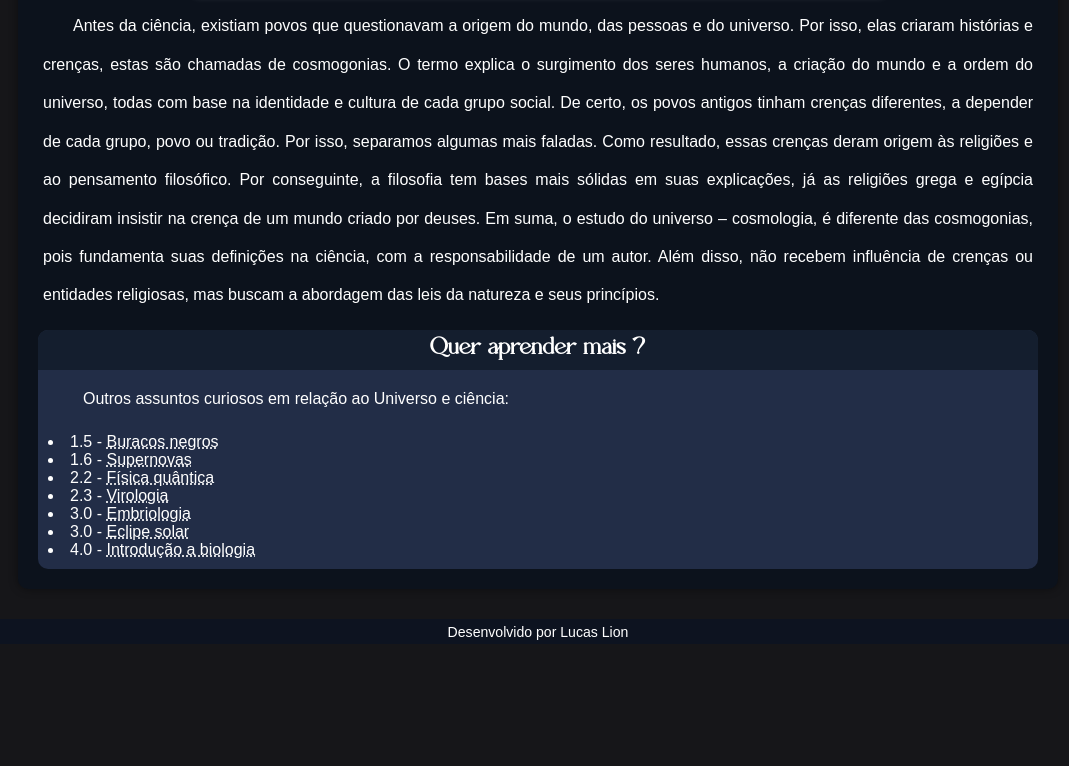
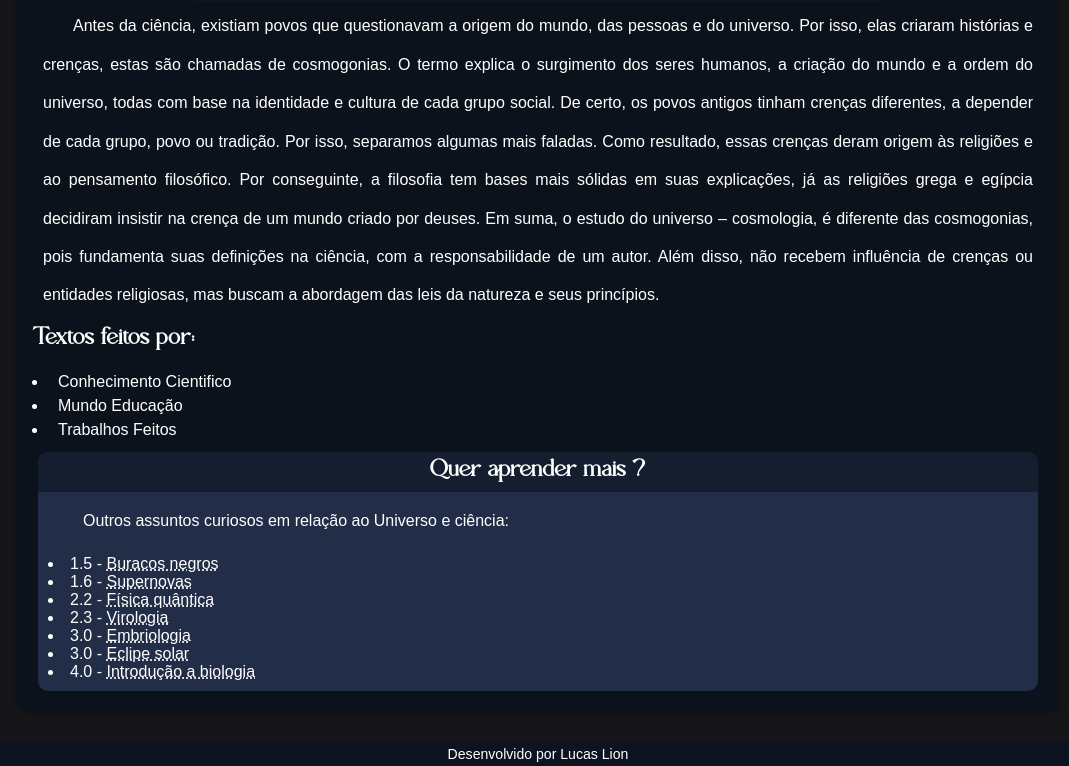
Before and after one commit to Lucas-Lion/Html-css, a plain HTML site: page Atividades/11 Veritas/index.html in a window 1280 px wide. Shown: the part 2573-3339 px from the top of the page, without its empty margins (102-1171 px from the left). Before the commit the page ends 3217 px from the top, so only its background shows below. Drawn offline with Linux system fonts and the light colour scheme; files whose address does not match are found by name.

Commit message:
atualização

```diff
--- a/Atividades/11 Veritas/estilo/style.css
+++ b/Atividades/11 Veritas/estilo/style.css
@@ -132,7 +132,7 @@ aside {
     border-radius: 10px;
 }
 
-aside > h4 {
+aside > h5 {
     background-color: var(--BOX-VÍDEO);
     border-radius: 10px 10px 0px 0px;
     height: 30px;
@@ -142,6 +142,29 @@ aside > h4 {
     margin: -10px -10px 0 -10px;
     color: var(--FONT-COLOR);
     font-family: 'Sacred Valley';
+}
+
+h4 {
+    height: 30px;
+    text-align: justify;
+    font-size: 1.5em;
+    padding: 5px;
+    margin: -10px -10px 10px -10px;
+    color: var(--FONT-COLOR);
+    font-family: 'Sacred Valley';
+}
+
+.referencia {
+    text-decoration: none;
+    color: var(--FONT-COLOR);
+    font-family: var(--FONT-BASE);
+    margin: 10px 10px 10px 10px;
+    line-height: 1.5em;
+}
+
+a:hover {
+    border-radius: 20px;
+    background-color: #354358;
 }
 
 ul > li {
--- a/Atividades/11 Veritas/index.html
+++ b/Atividades/11 Veritas/index.html
@@ -48,8 +48,16 @@
             <p>Antes da ciência, existiam povos que questionavam a origem do mundo, das pessoas e do universo. Por isso, elas criaram histórias e crenças, estas são chamadas de cosmogonias. O termo explica o surgimento dos seres humanos, a criação do mundo e a ordem do universo, todas com base na identidade e cultura de cada grupo social. De certo, os povos antigos tinham crenças diferentes, a depender de cada grupo, povo ou tradição. Por isso, separamos algumas mais faladas. Como resultado, essas crenças deram origem às religiões e ao pensamento filosófico. Por conseguinte, a filosofia tem bases mais sólidas em suas explicações, já as religiões grega e egípcia decidiram insistir na crença de um mundo criado por deuses. Em suma, o estudo do universo – cosmologia, é diferente das cosmogonias, pois fundamenta suas definições na ciência, com a responsabilidade de um autor. Além disso, não recebem influência de crenças ou entidades religiosas, mas buscam a abordagem das leis da natureza e seus princípios.
             </p>
 
+            <h4>Textos feitos por:</h4>
+
+            <ul class="referencia">
+                <li><a class="referencia" target="_blank" href="https://conhecimentocientifico.com/cosmos-o-que-e/">Conhecimento Cientifico</a></li>
+                <li><a class="referencia" target="_blank" href="https://mundoeducacao.uol.com.br/fisica/nebulosas.htm#:~:text=Nebulosas%20são%20grandes%20nuvens%20encontradas,ciclo%20final%20de%20suas%20vidas.">Mundo Educação</a></li>
+                <li><a class="referencia" target="_blank" href="https://www.trabalhosfeitos.com/ensaios/Cosmo/73091731.html">Trabalhos Feitos</a></li>
+            </ul>
+
             <aside>
-                <h4>Quer aprender mais ?</h4>
+                <h5>Quer aprender mais ?</h5>
                 <p class="outros">Outros assuntos curiosos em relação ao Universo e ciência:</p>
                 <ul>
                     <li>1.5 - <abbr title="estudos sobre buracos negros">Buracos negros</abbr></li>
```
